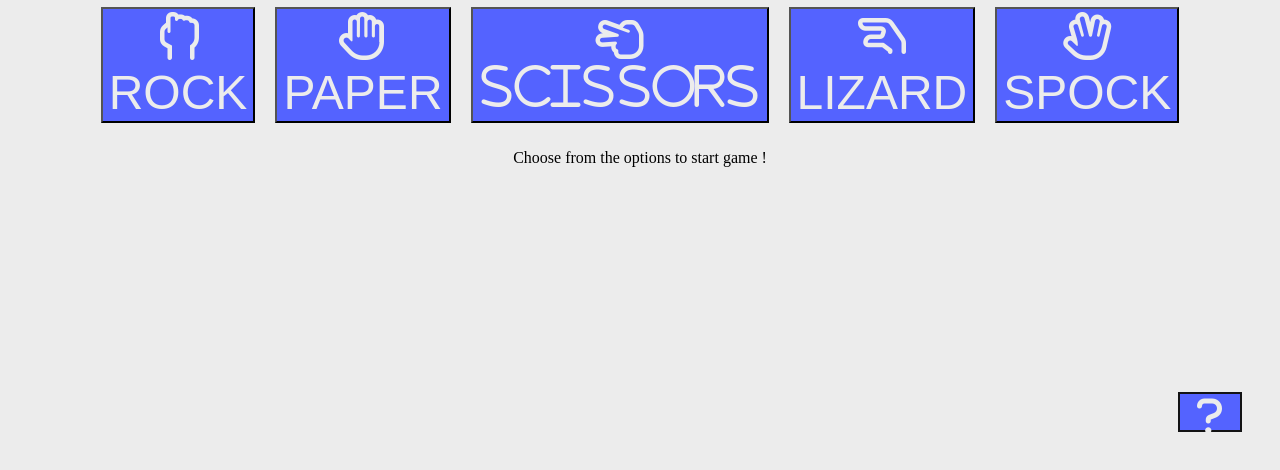
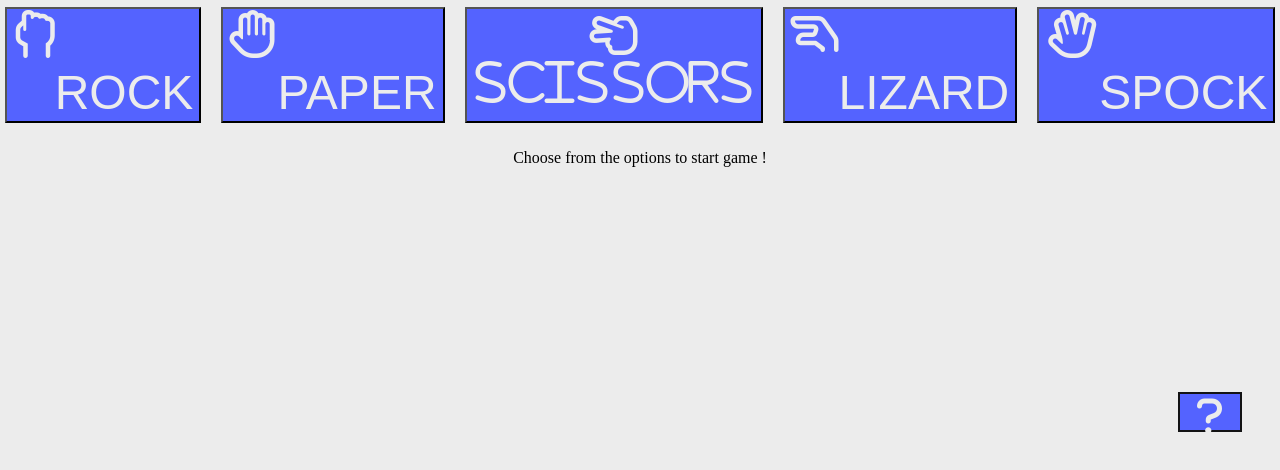
Before and after one commit to azimny86/ROCK-PAPER-SCISSORS, a plain HTML site: page index.html in a window 1280 px wide. Shown: the part 304-774 px from the top of the page. Drawn offline with Linux system fonts and the light colour scheme.

Commit message:
Update add class for buttons , Fixing issue with removing active class

```diff
--- a/index.html
+++ b/index.html
@@ -16,11 +16,11 @@
         <p class="comp">Comp: <span class="comp-score"></span></p>
     </div>
     <section class="options">
-        <button data-options="ROCK"><i class="fa-regular fa-hand-back-fist"></i><br>ROCK</button>
-        <button data-options="PAPER"><i class="fa-regular fa-hand"></i><br>PAPER</button>
-        <button data-options="SCISSORS"><i class="fa-regular fa-hand-scissors"><br>SCISSORS</i></button>
-        <button data-options="LIZARD"><i class="fa-regular fa-hand-lizard"></i><br>LIZARD</button>
-        <button data-options="SPOCK"><i class="fa-regular fa-hand-spock"></i><br>SPOCK</button>
+        <button data-options="ROCK" class="options"><i class="fa-regular fa-hand-back-fist"></i><br>ROCK</button>
+        <button data-options="PAPER" class="options"><i class="fa-regular fa-hand"></i><br>PAPER</button>
+        <button data-options="SCISSORS" class="options"><i class="fa-regular fa-hand-scissors"><br>SCISSORS</i></button>
+        <button data-options="LIZARD" class="options"><i class="fa-regular fa-hand-lizard"></i><br>LIZARD</button>
+        <button data-options="SPOCK" class="options"><i class="fa-regular fa-hand-spock"></i><br>SPOCK</button>
     </section>
     <div class="choises">
         <p class="player-choises">
```
